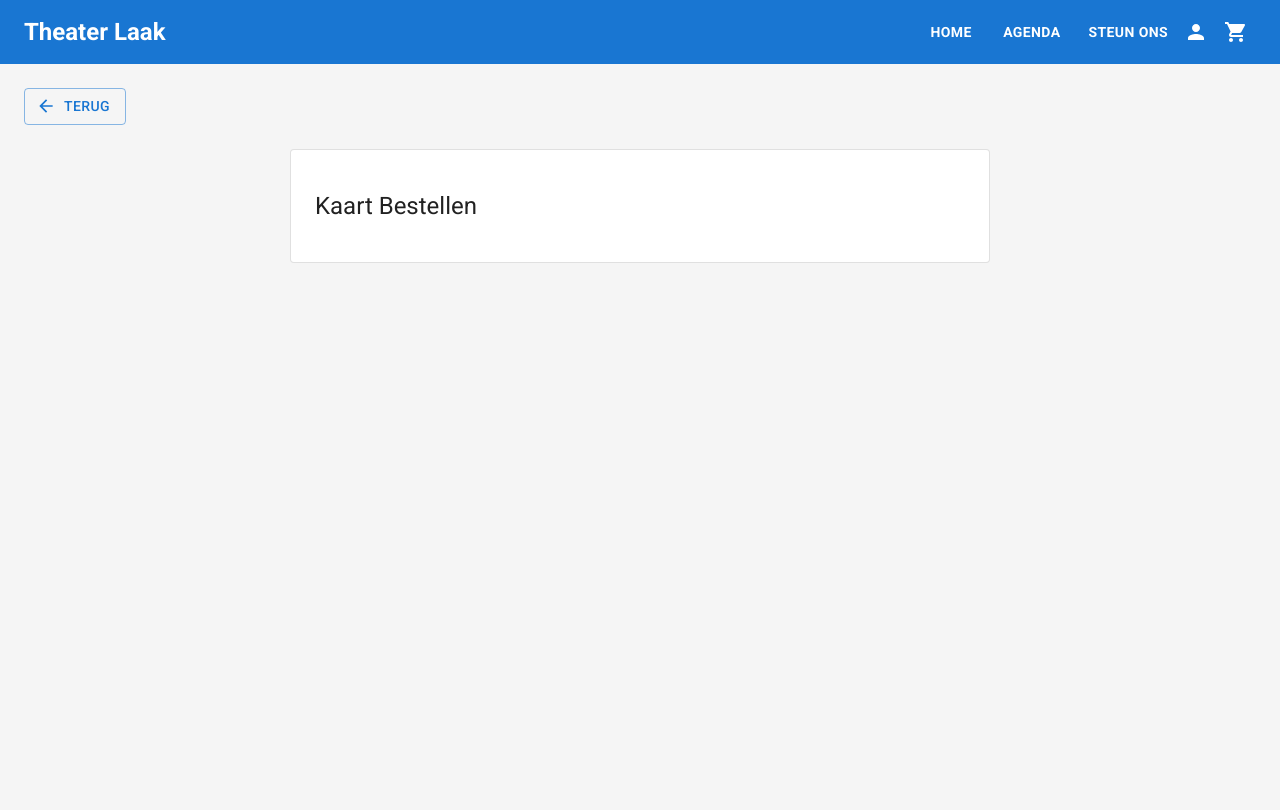
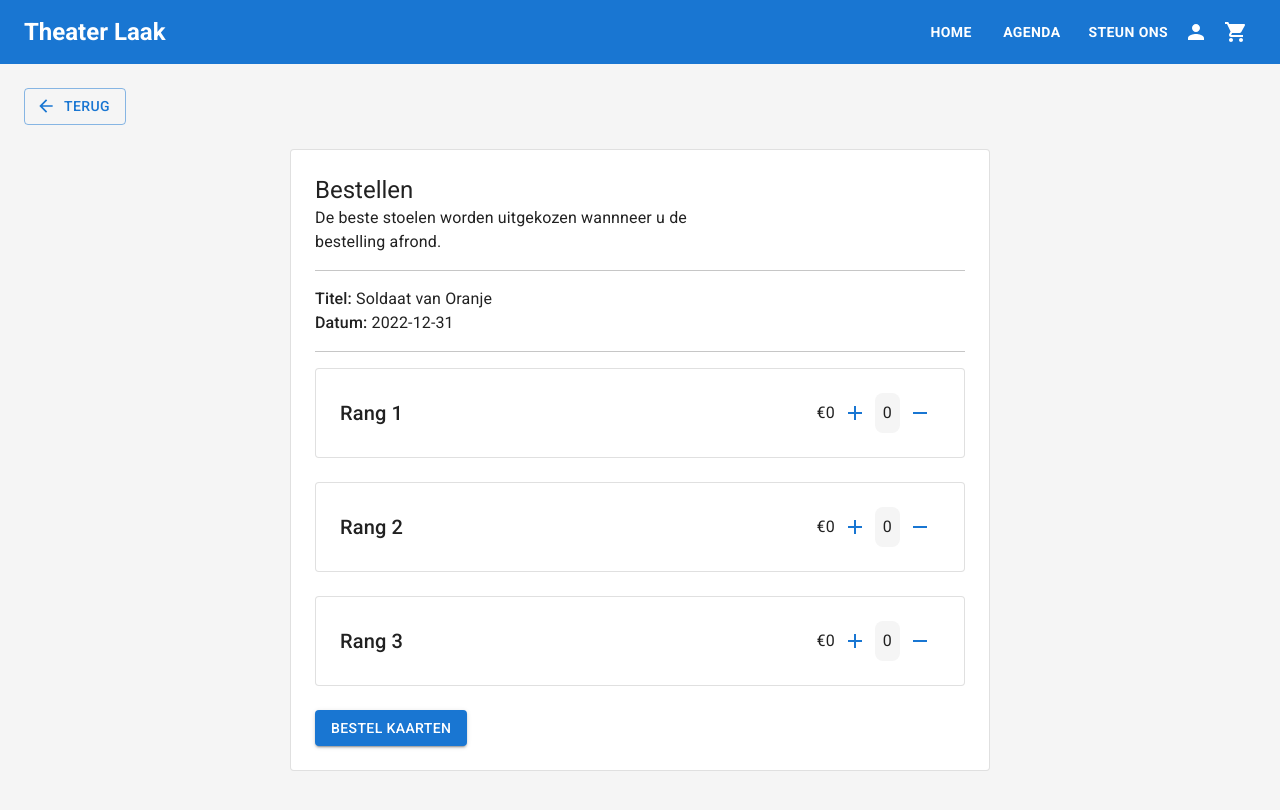
Before and after one commit to WDPR-Groep-4/WDPR, a React (Create React App) app in the folder ClientApp/: page /voorstelling/1/bestel in a window 1280 px wide. Shown: the top 810 px of the page. Built offline with nearby package versions, Linux system fonts and the light colour scheme.

Commit message:
Kaartbestelpagina toegevoegd

```diff
--- a/ClientApp/src/components/pages/kaartBestel/KaartBestelPagina.js
+++ b/ClientApp/src/components/pages/kaartBestel/KaartBestelPagina.js
@@ -1,10 +1,18 @@
-import { Button, Card, Typography } from "@mui/material";
+import { Box, Button, Typography, Card } from "@mui/material";
 import { Container } from "@mui/system";
 import { useNavigate } from "react-router-dom";
 import ArrowBackIcon from "@mui/icons-material/ArrowBack";
+import { Divider } from "@mui/material";
+import { useState } from "react";
+import RangCard from "./RangCard";
+import voorstelling from "../voorstelling/voorstelling.json";
 
 export default function KaartBestelPagina(props) {
     const navigate = useNavigate();
+    const [rang1, setRang1] = useState(0);
+    const [rang2, setRang2] = useState(0);
+    const [rang3, setRang3] = useState(0);
+
     return (
         <Container
             maxWidth="xl"
@@ -18,9 +26,40 @@ export default function KaartBestelPagina(props) {
                 Terug
             </Button>
             <Card variant="outlined" sx={{ m: 3, maxWidth: 700, mx: "auto", p: 3 }}>
-                <Typography variant="h5" component="h1" sx={{ py: 2 }}>
-                    Kaart Bestellen
+                <Typography variant="h5" component="h1">
+                    Bestellen
                 </Typography>
+                <Typography variant="body1" component="p" sx={{ maxWidth: 400 }}>
+                    De beste stoelen worden uitgekozen wannneer u de bestelling afrond.
+                </Typography>
+                <Divider sx={{ my: 2 }} />
+                <Typography variant="body1" component="p">
+                    <span style={{ fontWeight: 500 }}>Titel:</span> {voorstelling.titel}
+                </Typography>
+                <Typography variant="body1" component="p">
+                    <span style={{ fontWeight: 500 }}>Datum:</span> {voorstelling.datum}
+                </Typography>
+                <Divider sx={{ my: 2 }} />
+                <Box sx={{ display: "flex", flexDirection: "column", gap: 3 }}>
+                    <RangCard
+                        rang={voorstelling.prijs[0]}
+                        rangAantal={rang1}
+                        setRangAantal={setRang1}
+                    />
+                    <RangCard
+                        rang={voorstelling.prijs[1]}
+                        rangAantal={rang2}
+                        setRangAantal={setRang2}
+                    />
+                    <RangCard
+                        rang={voorstelling.prijs[2]}
+                        rangAantal={rang3}
+                        setRangAantal={setRang3}
+                    />
+                </Box>
+                <Button variant="contained" color="primary" sx={{ mt: 3 }}>
+                    Bestel kaarten
+                </Button>
             </Card>
         </Container>
     );
--- /dev/null
+++ b/ClientApp/src/components/pages/kaartBestel/RangCard.js
@@ -0,0 +1,55 @@
+import { Card, Typography, Box, IconButton } from "@mui/material";
+import AddIcon from "@mui/icons-material/Add";
+import RemoveIcon from "@mui/icons-material/Remove";
+
+export default function RangCard({ rang, rangAantal, setRangAantal }) {
+    const handleChange = (action) => {
+        switch (action) {
+            case "add":
+                if (rangAantal < 25) {
+                    setRangAantal(rangAantal + 1);
+                }
+                break;
+            case "remove":
+                if (rangAantal > 0) {
+                    setRangAantal(rangAantal - 1);
+                }
+                break;
+            default:
+                break;
+        }
+    };
+
+    return (
+        <Card
+            variant="outlined"
+            sx={{
+                p: 3,
+                display: "flex",
+                justifyContent: "space-between",
+                alignItems: "center",
+            }}
+        >
+            <Typography variant="h6" sx={{ height: "min-content" }}>
+                Rang {rang.rang}
+            </Typography>
+            <Box sx={{ display: "flex", alignItems: "center" }}>
+                <Typography variant="body1" sx={{ height: "min-content" }}>
+                    €{rang.prijs * rangAantal}
+                </Typography>
+                <IconButton color="primary" onClick={() => handleChange("add")}>
+                    <AddIcon />
+                </IconButton>
+                <Typography
+                    variant="body1"
+                    sx={{ backgroundColor: "#f5f5f5", p: 1, borderRadius: 2 }}
+                >
+                    {rangAantal}
+                </Typography>
+                <IconButton color="primary" onClick={() => handleChange("remove")}>
+                    <RemoveIcon />
+                </IconButton>
+            </Box>
+        </Card>
+    );
+}
--- a/ClientApp/src/components/pages/voorstelling/VoorstellingPage.js
+++ b/ClientApp/src/components/pages/voorstelling/VoorstellingPage.js
@@ -34,7 +34,7 @@ export default function VoorstellingPage(props) {
                             color="white"
                             sx={{ p: 3 }}
                         >
-                            {voorstelling.prijs}
+                            €{voorstelling.prijs[0].prijs}
                         </Typography>
                         <Button
                             component={Link}
--- a/ClientApp/src/components/pages/voorstelling/voorstelling.json
+++ b/ClientApp/src/components/pages/voorstelling/voorstelling.json
@@ -4,6 +4,18 @@
     "achtergrond": "https://www.soldaatvanoranje.nl/wp-content/uploads/2018/12/svo_bombardement_2.jpg",
     "beschrijving": "Soldaat van Oranje - De Musical is gebaseerd op het waargebeurde verhaal van één van onze grootste verzetsstrijders: Erik Hazelhoff Roelfzema. Het publiek beleeft de voorstelling, met inmiddels meer dan 3,2 miljoen bezoekers, in een 360 graden draaiende theaterzaal en wordt zo het waarachtige verhaal ingetrokken.",
     "datum": "2022-12-31",
-    "prijs": "€ 49,50",
+    "prijs": [
+        {
+            "rang": "1",
+            "prijs": "59.99"
+        },
+        {
+            "rang": "2",
+            "prijs": "49.99"
+        },
+        {
+            "rang": "3",
+            "prijs": "39.99"
+        }],
     "zaal": "1"
 }
```
